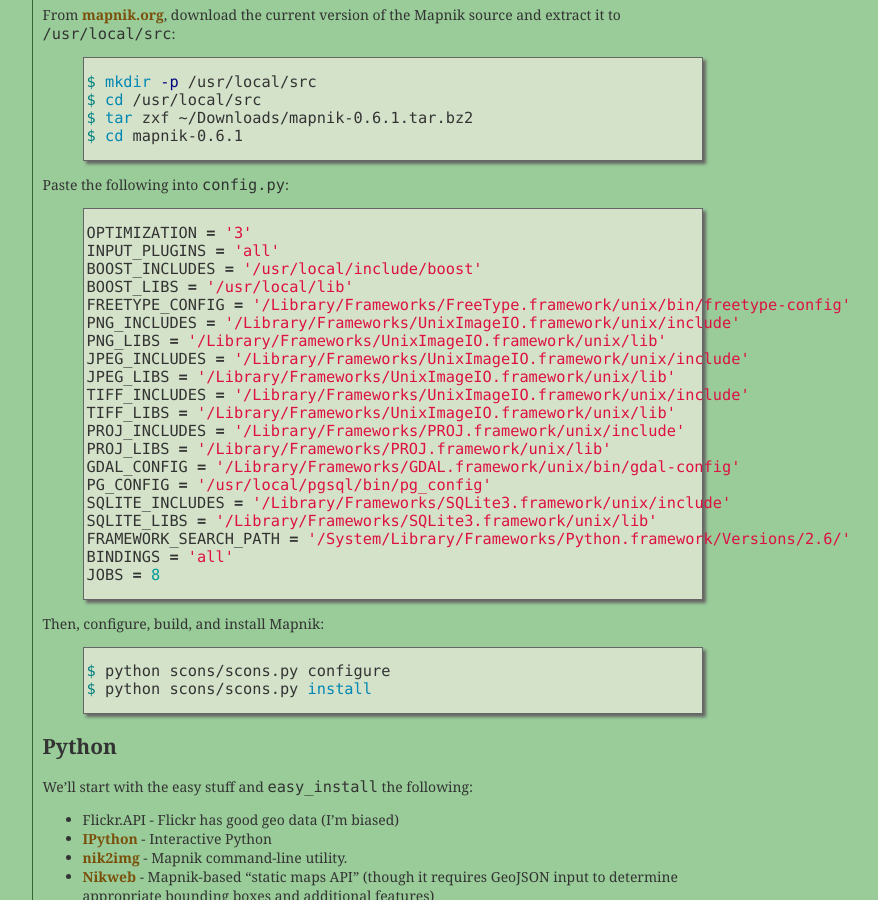
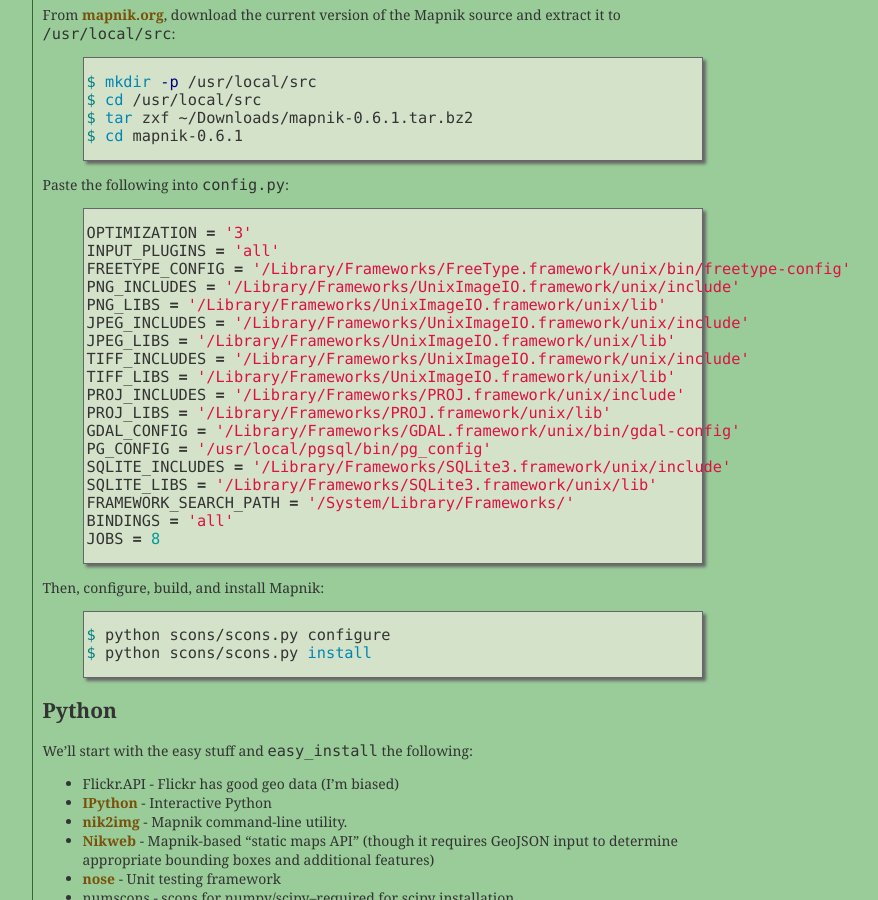
Before and after one commit to mojodna/mojodna.net, a Jekyll site: the page built from _posts/2009-12-05-the-os-x-spatial-stack.markdown, in a window 1280 px wide and 900 px high, scrolled down 1856 px. Shown: the whole window, without its empty margins (248-1126 px from the left). Built offline with Jekyll 4.4.1, drawn with Linux system fonts in a browser that asks for light colours; comment, search, counter and statistics services are not loaded.

Commit message:
updated config.py for Mapnik per Dane's suggestions

```diff
--- a/_posts/2009-12-05-the-os-x-spatial-stack.markdown
+++ b/_posts/2009-12-05-the-os-x-spatial-stack.markdown
@@ -175,8 +175,6 @@
 {% highlight python %}
 OPTIMIZATION = '3'
 INPUT_PLUGINS = 'all'
-BOOST_INCLUDES = '/usr/local/include/boost'
-BOOST_LIBS = '/usr/local/lib'
 FREETYPE_CONFIG = '/Library/Frameworks/FreeType.framework/unix/bin/freetype-config'
 PNG_INCLUDES = '/Library/Frameworks/UnixImageIO.framework/unix/include'
 PNG_LIBS = '/Library/Frameworks/UnixImageIO.framework/unix/lib'
@@ -190,7 +188,7 @@
 PG_CONFIG = '/usr/local/pgsql/bin/pg_config'
 SQLITE_INCLUDES = '/Library/Frameworks/SQLite3.framework/unix/include'
 SQLITE_LIBS = '/Library/Frameworks/SQLite3.framework/unix/lib'
-FRAMEWORK_SEARCH_PATH = '/System/Library/Frameworks/Python.framework/Versions/2.6/'
+FRAMEWORK_SEARCH_PATH = '/System/Library/Frameworks/'
 BINDINGS = 'all'
 JOBS = 8
 {% endhighlight %}
```
